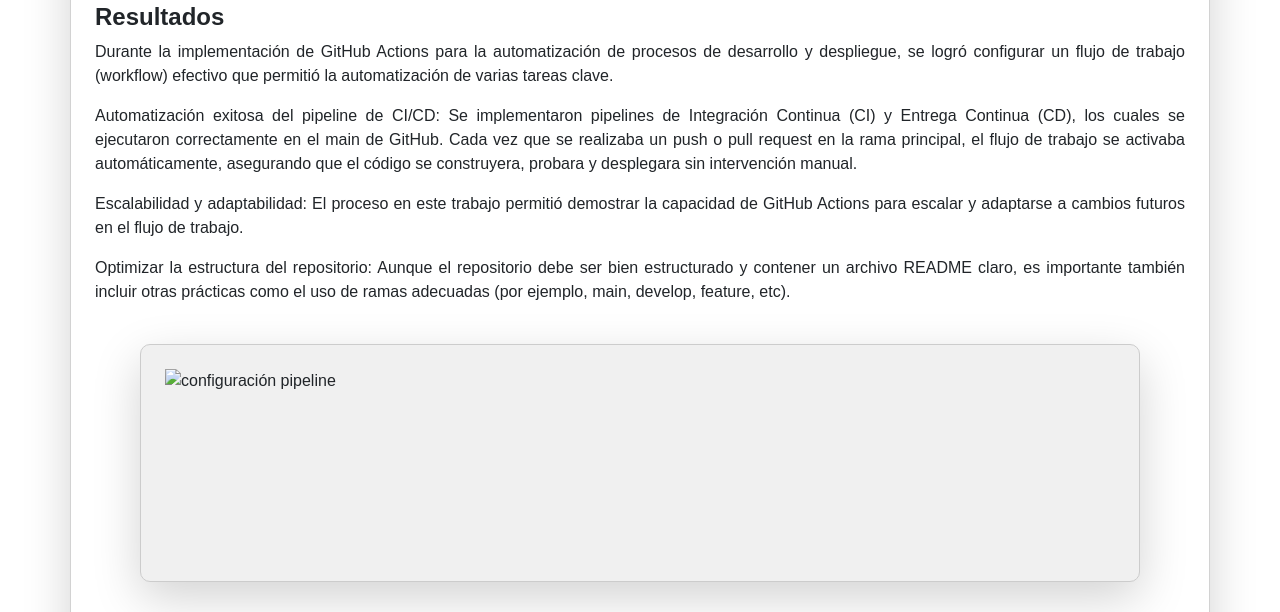
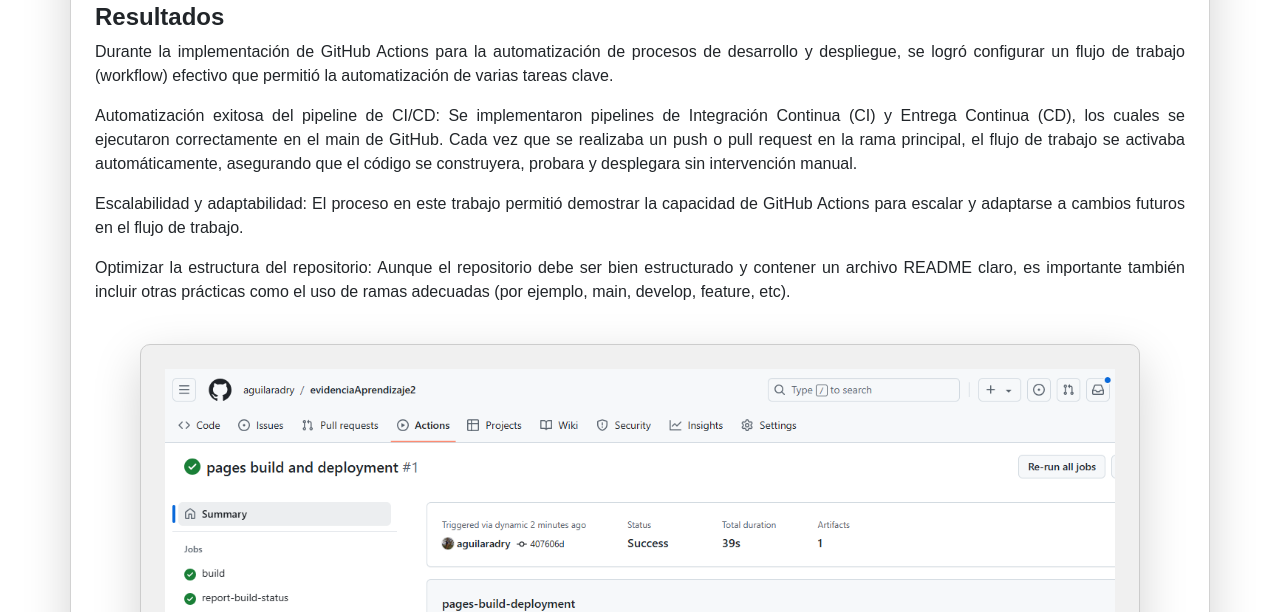
Before and after one commit to aguilaradry/evidenciaAprendizaje2, a plain HTML site: page ryc.html in a window 1280 px wide. Shown: the part 188-800 px from the top of the page. Drawn offline with nearby package versions, Linux system fonts and the light colour scheme.

Commit message:
actualizando ruta de la imagen

```diff
--- a/ryc.html
+++ b/ryc.html
@@ -75,7 +75,7 @@
         <p class="justified-text">Escalabilidad y adaptabilidad: El proceso en este trabajo permitió demostrar la capacidad de GitHub Actions para escalar y adaptarse a cambios futuros en el flujo de trabajo. </p>
         <p class="justified-text">Optimizar la estructura del repositorio: Aunque el repositorio debe ser bien estructurado y contener un archivo README claro, es importante también incluir otras prácticas como el uso de ramas adecuadas (por ejemplo, main, develop, feature, etc).</p>
         <br>
-        <img class= "card shadow-lg p-4 mx-auto card1" src="imagenes/workflow.png" alt="configuración pipeline">
+        <img class= "card shadow-lg p-4 mx-auto card1" src="/workflow.png" alt="configuración pipeline">
         <br> <br>
         <h4><b>Conclusiones</b></h4>
         <p class="justified-text">La implementación de GitHub Actions como herramienta para automatizar los procesos de desarrollo y despliegue ha demostrado ser una estrategia exitosa para mejorar la eficiencia y la calidad del software.</p>
```
